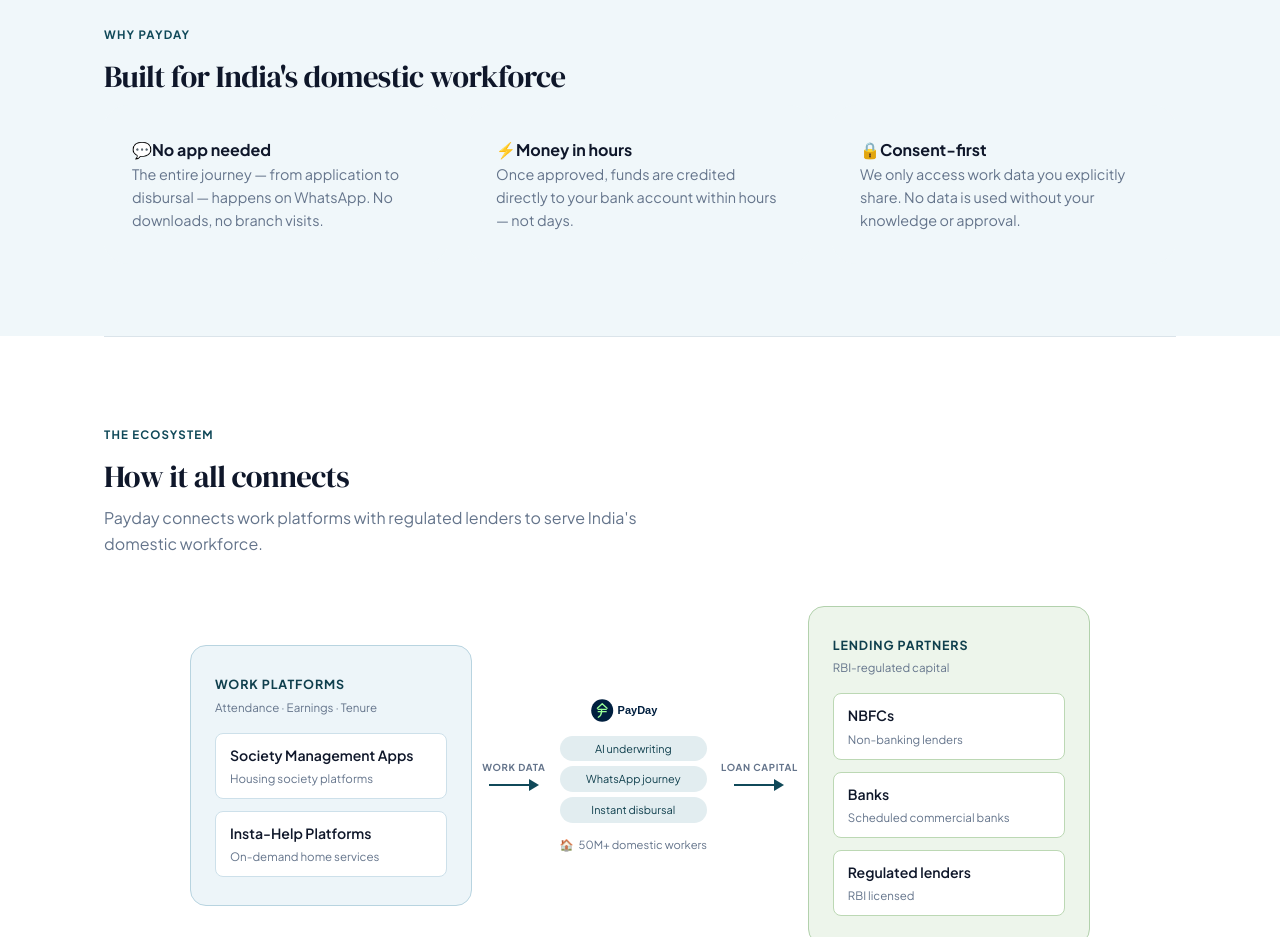
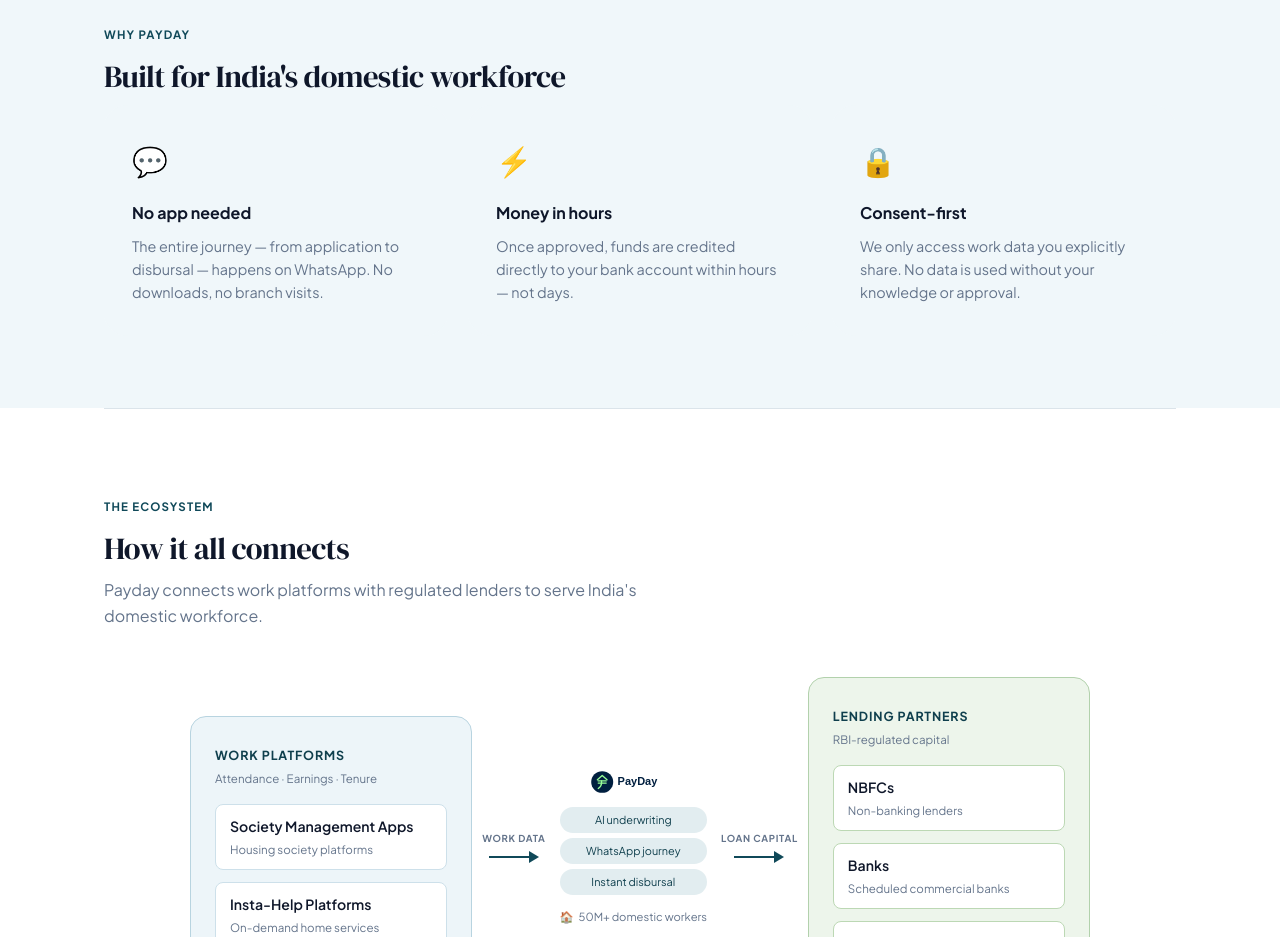
Before and after one commit to Payday-Tech/itspayday, a Next.js app: page / in a window 1280 px wide. Shown: the part 960-1897 px from the top of the page. Built offline with nearby package versions, Linux system fonts and the light colour scheme; no server answers.

Commit message:
Homepage: fix feature card class names

```diff
--- a/app/page.tsx
+++ b/app/page.tsx
@@ -145,9 +145,9 @@
         <div className="feature-grid">
           {FEATURES.map((f) => (
             <div key={f.title} className="feature-card">
-              <span className="feature-icon">{f.icon}</span>
-              <strong className="feature-title">{f.title}</strong>
-              <p className="feature-desc">{f.desc}</p>
+              <span className="feature-card-icon">{f.icon}</span>
+              <h3>{f.title}</h3>
+              <p>{f.desc}</p>
             </div>
           ))}
         </div>
```
